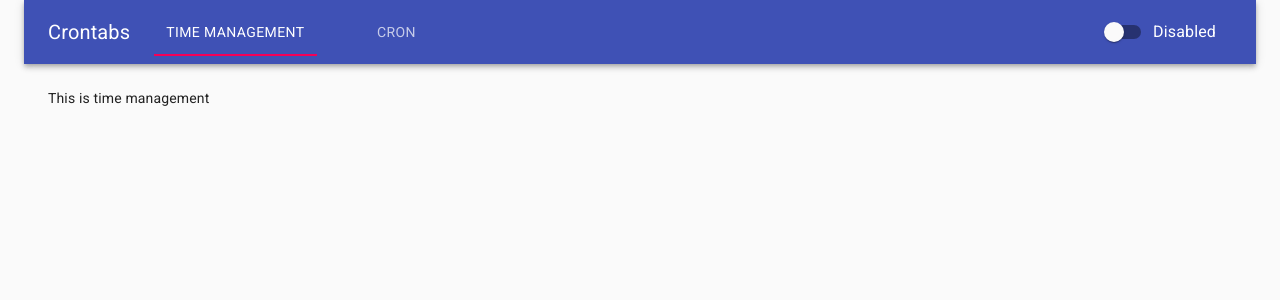
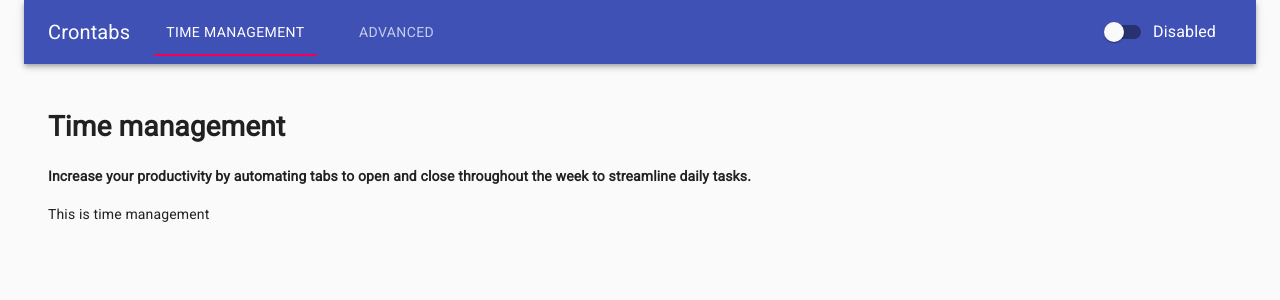
Before and after one commit to dave-elkan/crontabs, a React (Create React App) app: page / in a window 1280 px wide. Shown: the top 300 px of the page. Built offline with nearby package versions, Linux system fonts and the light colour scheme.

Commit message:
Add a title and description to the Page

```diff
--- a/src/App.tsx
+++ b/src/App.tsx
@@ -5,7 +5,7 @@ import {
   Route,
 } from 'react-router-dom';
 import TimeManagementPage from './pages/TimeManagementPage';
-import CronPage from './pages/CronPage';
+import AdvancedPage from './pages/AdvancedPage';
 import Nav from './components/nav/Nav';
 import Container from '@material-ui/core/Container';
 
@@ -15,8 +15,8 @@ function App() {
       <Router>
         <Nav />
         <Switch>
-          <Route path="/cron">
-            <CronPage />
+          <Route path="/advanced">
+            <AdvancedPage />
           </Route>
           <Route path="/">
             <TimeManagementPage />
--- a/src/components/nav/Nav.tsx
+++ b/src/components/nav/Nav.tsx
@@ -36,10 +36,10 @@ const Nav = () => {
             to={'/'}
           />
           <Tab
-            label="Cron"
+            label="Advanced"
             component={Link}
-            value="/cron"
-            to={'/cron'}
+            value="/advanced"
+            to={'/advanced'}
           />
         </Tabs>
         <Status />
--- /dev/null
+++ b/src/pages/AdvancedPage.tsx
@@ -0,0 +1,13 @@
+import React from 'react';
+import Page from './Page';
+
+const description =
+  'Create and edit cron- or text expression-based tab schedules at the lowest possible level to satisfy your inner geek. All cron expressions require a value for seconds.';
+
+const AdvancedPage = () => (
+  <Page title="Advanced" description={description}>
+    Advanced Page
+  </Page>
+);
+
+export default AdvancedPage;
--- a/src/pages/CronPage.tsx
+++ /dev/null
@@ -1,6 +0,0 @@
-import React from 'react';
-import Page from './Page';
-
-const CronPage = () => <Page>Cron Page</Page>;
-
-export default CronPage;
--- a/src/pages/Page.tsx
+++ b/src/pages/Page.tsx
@@ -7,9 +7,23 @@ const useStyles = makeStyles((theme) => ({
   },
 }));
 
-const Page = ({ children }: { children: any }) => {
+const Page = ({
+  children,
+  title,
+  description,
+}: {
+  title: string;
+  description: string;
+  children: any;
+}) => {
   const classes = useStyles();
-  return <Box className={classes.root}>{children}</Box>;
+  return (
+    <Box className={classes.root}>
+      <h1>{title}</h1>
+      <h4>{description}</h4>
+      {children}
+    </Box>
+  );
 };
 
 export default Page;
--- a/src/pages/TimeManagementPage.tsx
+++ b/src/pages/TimeManagementPage.tsx
@@ -1,7 +1,13 @@
 import React from 'react';
 import Box from '@material-ui/core/Box';
 import Page from './Page';
+const description =
+  'Increase your productivity by automating tabs to open and close throughout the week to streamline daily tasks.';
 
-const TimeManagementPage = () => <Page>This is time management</Page>;
+const TimeManagementPage = () => (
+  <Page title="Time management" description={description}>
+    This is time management
+  </Page>
+);
 
 export default TimeManagementPage;
```
